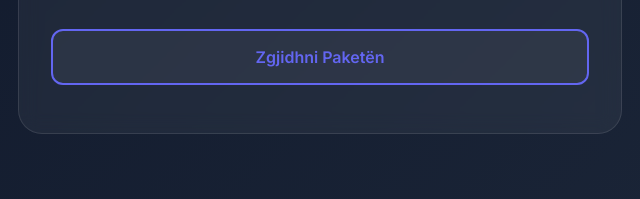
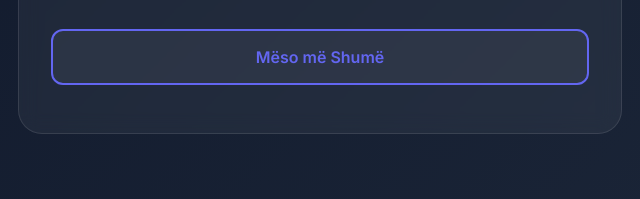
Before and after one commit to EndriGuma97/bc, a plain HTML site: page index.html in a window 1280 px wide. Shown: the part 2532-2731 px from the top of the page, 2-642 px from the left. Drawn offline with Linux system fonts and the light colour scheme.

Commit message:
added some changes

```diff
--- a/index.html
+++ b/index.html
@@ -783,6 +783,7 @@
             <li><a href="#about" class="nav-link">Rreth Nesh</a></li>
             <li><a href="#partners" class="nav-link">Partnerët</a></li>
             <li><a href="#contact" class="nav-link">Kontakti</a></li>
+            <li><a href="/clients.html" class="nav-link">Pako Avancuar</a></li>
           </ul>
           <button class="menu-toggle" id="menuToggle">
             <span></span>
@@ -929,7 +930,7 @@
                 Editim Profesional i Videove dhe Postimeve
               </li>
             </ul>
-            <a href="#contact" class="btn-pricing">Zgjidhni Paketën</a>
+            <a href="/clients.html" class="btn-pricing">Mëso më Shumë</a>
           </div>
 
           <div class="pricing-card featured fade-in">
```
